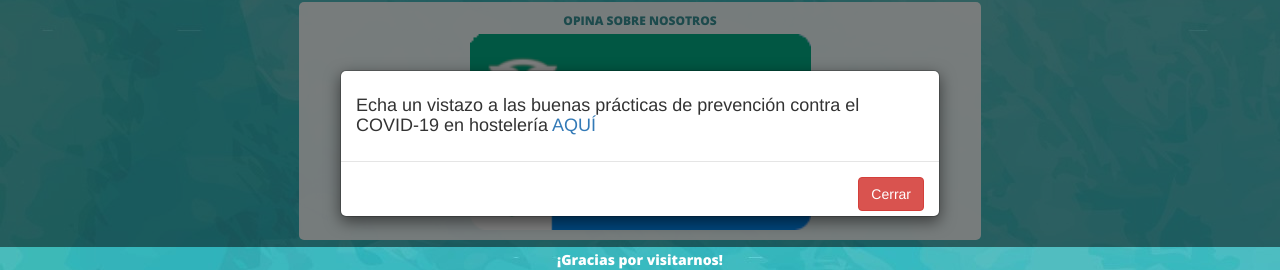
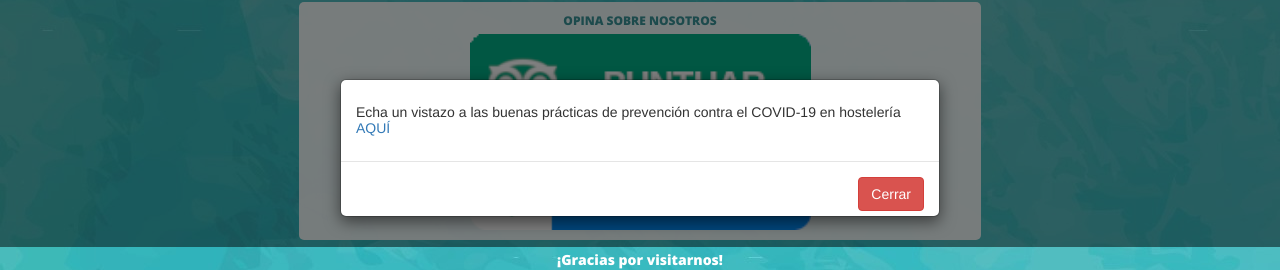
Before and after one commit to piscinasvillaverde/piscinasvillaverde.github.io, a plain HTML site: page index.html in a window 1280 px wide. Shown: the part 553-823 px from the top of the page. Drawn offline with nearby package versions, Linux system fonts and the light colour scheme.

Commit message:
cambio letra

```diff
--- a/index.html
+++ b/index.html
@@ -61,7 +61,7 @@
 		<div class="modal-dialog">
 		  <div class="modal-content">
 			 <div class="modal-body">
-				<h4>Echa un vistazo a las buenas prácticas de prevención contra el COVID-19 en hostelería <a href="prevencioncovid.pdf">AQUÍ</a></h4>
+				<h5>Echa un vistazo a las buenas prácticas de prevención contra el COVID-19 en hostelería <a href="prevencioncovid.pdf">AQUÍ</a></h5>
 		 </div>
 			 <div class="modal-footer">
 			<a href="#" data-dismiss="modal" class="btn btn-danger">Cerrar</a>
```
